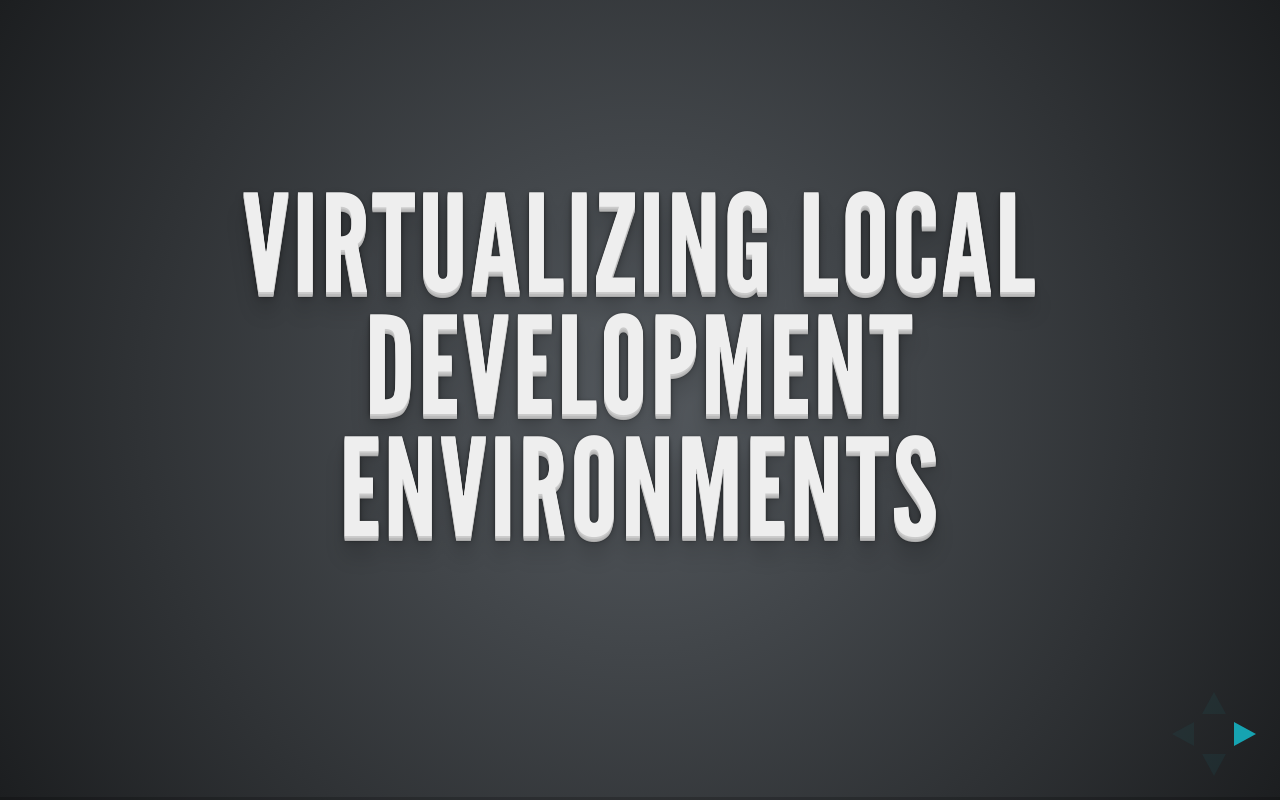
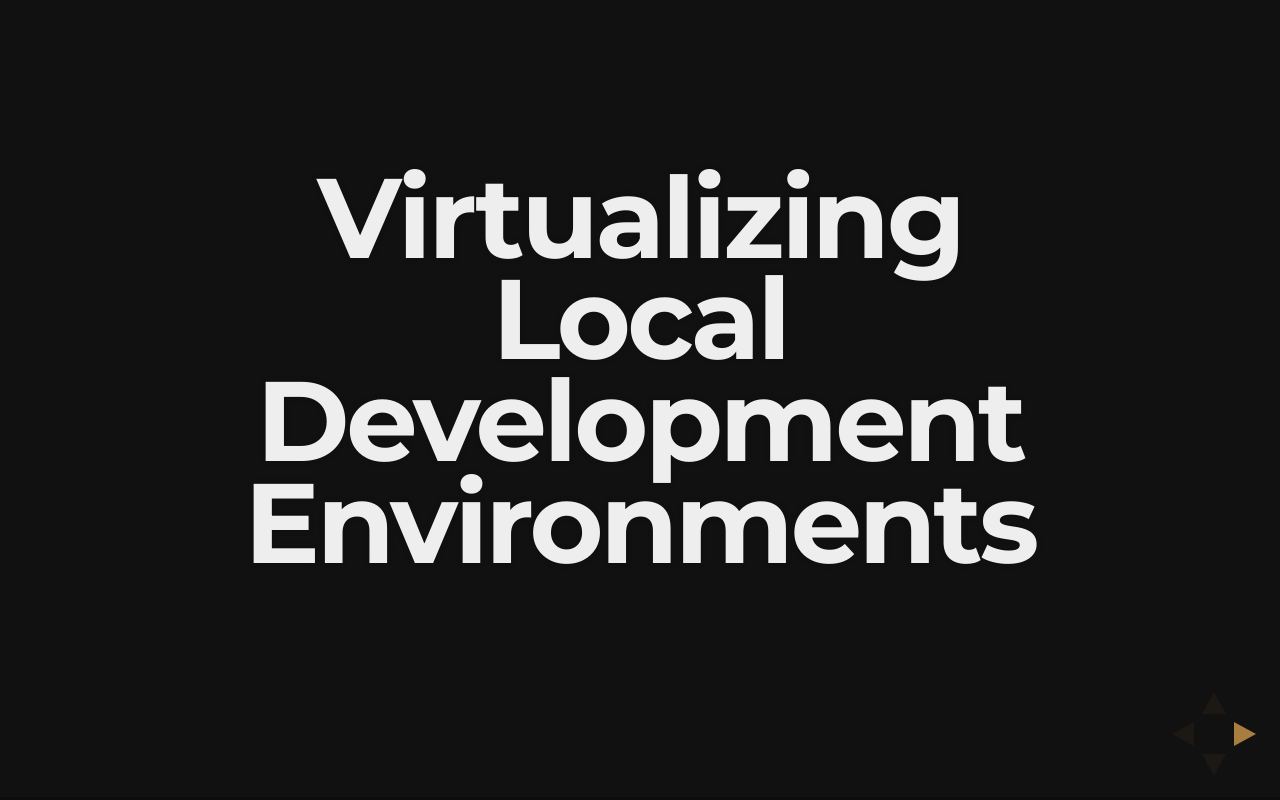
Before and after one commit to marshmellow1328/virtualizing-local-dev-environments, a plain HTML site: page index.html in a window 1280 px wide. Drawn offline with nearby package versions, Linux system fonts and the light colour scheme.

Commit message:
switched to night theme

```diff
--- a/index.html
+++ b/index.html
@@ -6,7 +6,7 @@
     <meta name="author" content="Shawn Sparks">
 
 		<link rel="stylesheet" href="revealjs-2.6.2/css/reveal.min.css">
-		<link rel="stylesheet" href="revealjs-2.6.2/css/theme/default.css" id="theme">
+		<link rel="stylesheet" href="revealjs-2.6.2/css/theme/night.css" id="theme">
 
 		<!-- Code syntax highlighting -->
 		<link rel="stylesheet" href="revealjs-2.6.2/lib/css/zenburn.css">
```
